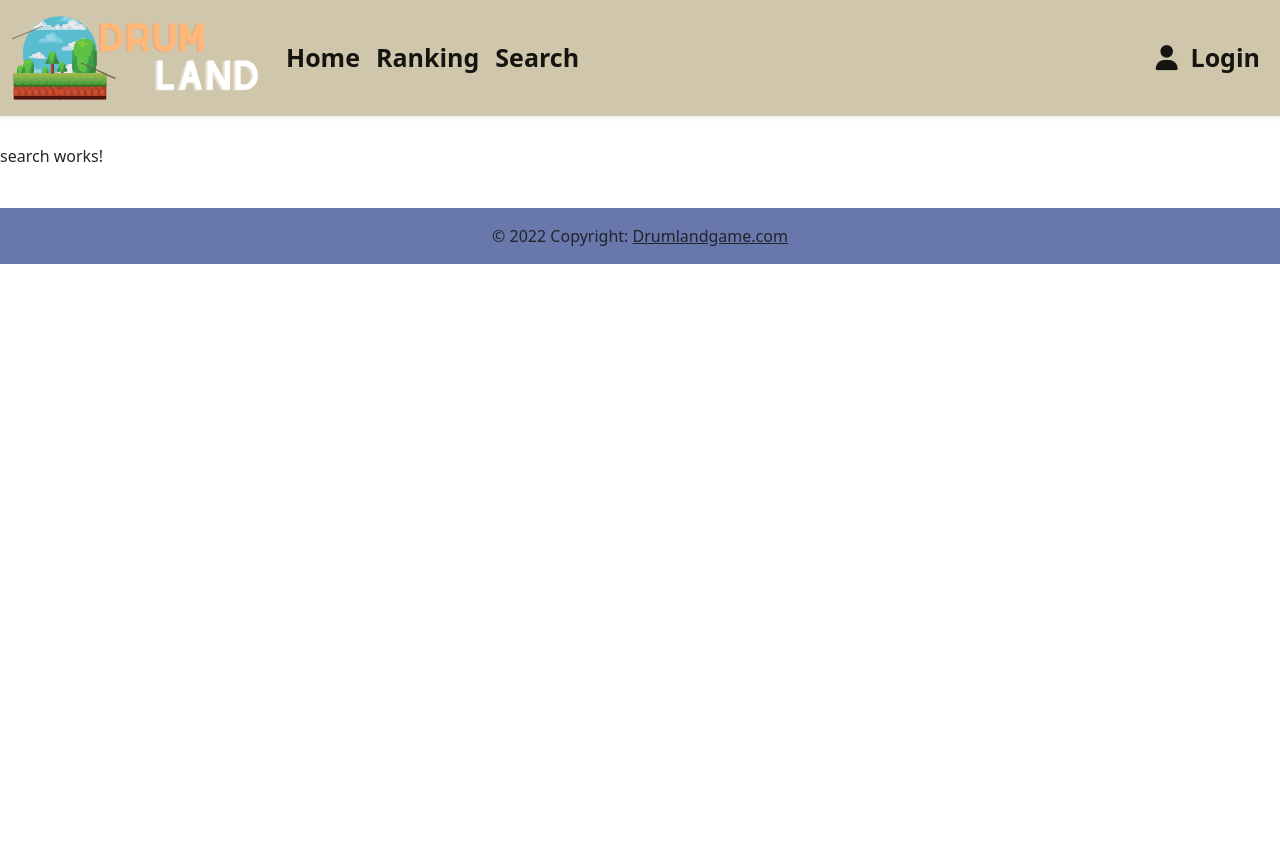
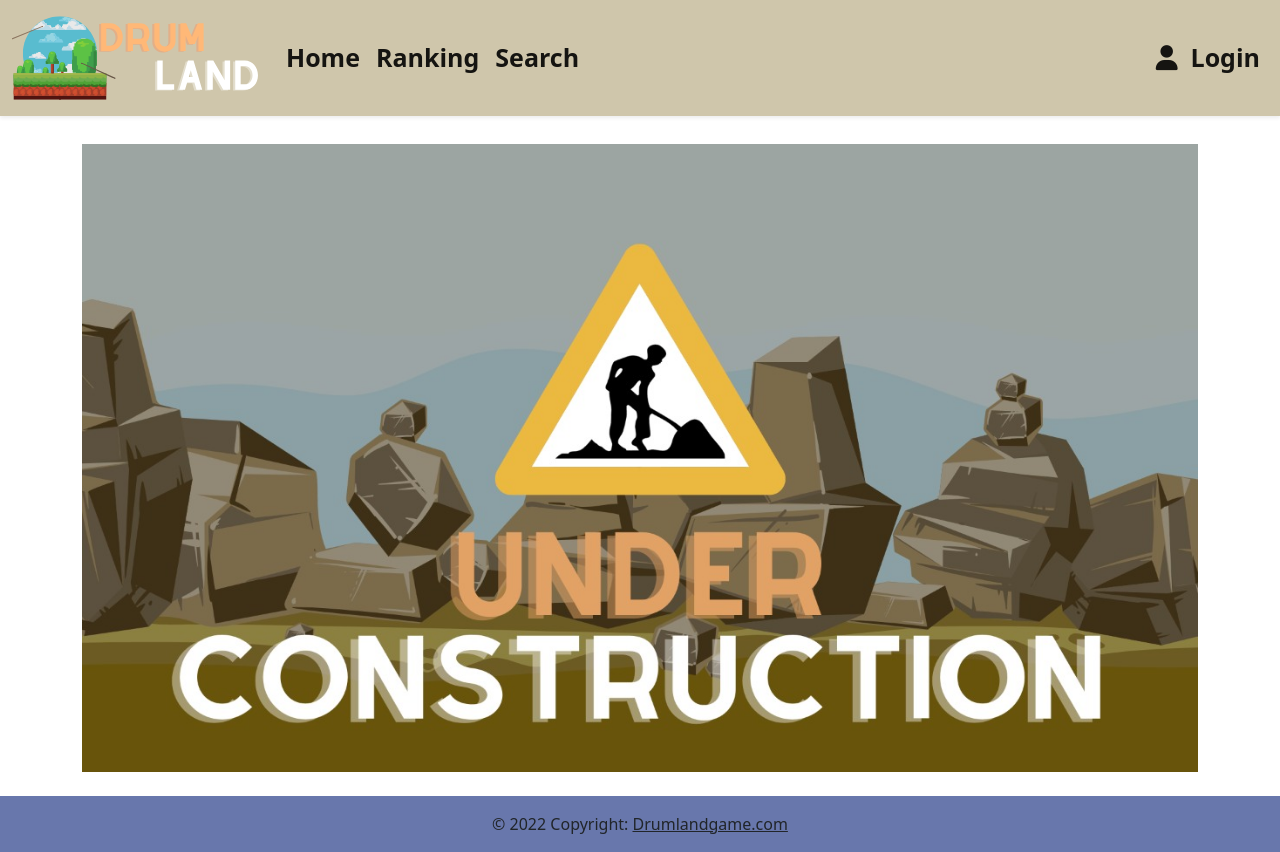
Before and after one commit to SergioGonzalez24/DrumlandWebApp, an Angular app in the folder FE-WebApp/: page /search in a window 1280 px wide. Before the commit the page ends 800 px from the top, so only its background shows below. Built offline with nearby package versions, Linux system fonts and the light colour scheme.

Commit message:
cambios de front

```diff
--- a/FE-WebApp/angular.json
+++ b/FE-WebApp/angular.json
@@ -1,5 +1,8 @@
 {
   "$schema": "./node_modules/@angular/cli/lib/config/schema.json",
+  "cli": {
+    "analytics": false
+  },
   "version": 1,
   "newProjectRoot": "projects",
   "projects": {
--- a/FE-WebApp/src/app/pages/search/search.component.html
+++ b/FE-WebApp/src/app/pages/search/search.component.html
@@ -1 +1,3 @@
-<p>search works!</p>
+<div class="container-sm">
+    <img class="img-fluid" src="./assets/img/under construction.jpeg">
+</div>
```
Also changed, not shown: FE-WebApp/src/assets/img/under construction.jpeg (added).
